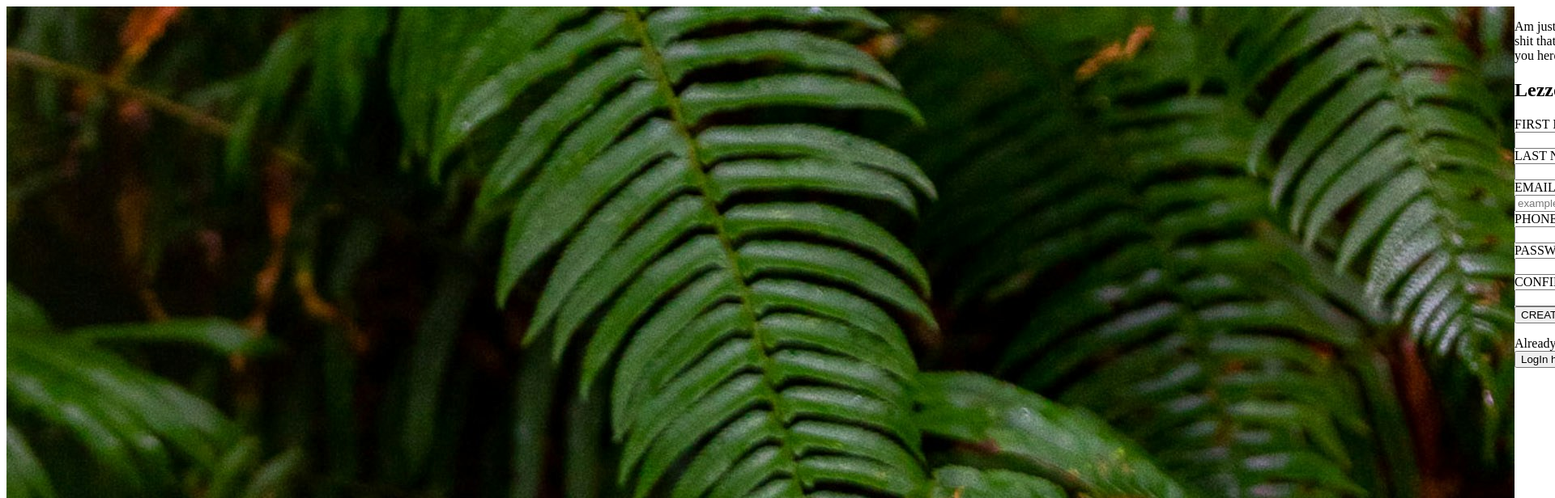
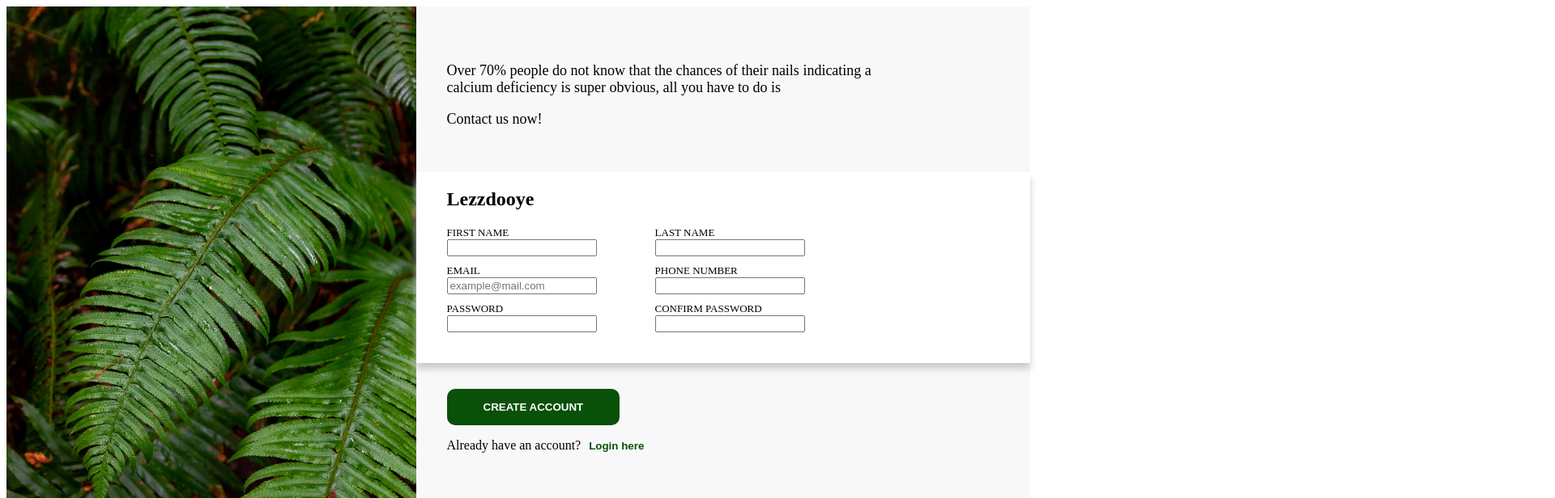
Before and after one commit to SpeciallyElite/Sign-up-Form-eg, a plain HTML site: page index.html in a window 1280 px wide. Shown: the top 616 px of the page at 81% size, 1920 px wide, since content can reach past the window. Drawn offline with Linux system fonts and the light colour scheme.

Commit message:
Okay done for the night with the css, tiny bit of js left tho

```diff
--- a/index.html
+++ b/index.html
@@ -1,10 +1,12 @@
 <!DOCTYPE html>
 <html lang="en">
+
 <head>
     <meta charset="UTF-8">
     <meta name="viewport" content="width=device-width, initial-scale=1.0">
     <title>Document</title>
 </head>
+
 <body>
     <div class="outer">
         <div class="left">
@@ -12,20 +14,25 @@
         </div>
         <div class="right">
             <div class="header">
-                <p>Am just going to type some shit that might be of help to you here on some type shi</p>
+                <p>Over 70% people do not know that the chances of their nails indicating a calcium deficiency is super obvious, all you have to do is</p>
+                <p>Contact us now!</p>
             </div>
             <div class="middle">
-                <h2>Lezzdoit</h2>
-                <div class="middle-work">
                 <form action="#" method="post">
+                    <div class="middle_work">
+                        <h2>Lezzdooye</h2>
+                        <div class="inputs">
+                            <div class="pair">
                                 <div>
                                     <label for="first_name">FIRST NAME</label>
-                            <input type="text" name="first_name" id="first_name" >
+                                    <input type="text" name="first_name" id="first_name">
                                 </div>
                                 <div>
                                     <label for="last_name">LAST NAME</label>
                                     <input type="text" name="last_name" id="last_name">
                                 </div>
+                            </div>
+                            <div class="pair">
                                 <div>
                                     <label for="email">EMAIL</label>
                                     <input type="email" name="email" id="email" placeholder="example@mail.com">
@@ -34,6 +41,8 @@
                                     <label for="phone_number">PHONE NUMBER</label>
                                     <input type="number" name="phone_number" id="phone_number">
                                 </div>
+                            </div>
+                            <div class="pair">
                                 <div>
                                     <label for="password">PASSWORD</label>
                                     <input type="text" name="password" id="password">
@@ -42,17 +51,18 @@
                                     <label for="confirm_password">CONFIRM PASSWORD</label>
                                     <input type="text" name="confirm_password" id="confirm_password">
                                 </div>
-
+                            </div>
+                        </div>
+                    </div>
                     <div class="form_footer">
-                            <button type="submit" class="submit_button">CREATE ACCOUNT</button>
-                            <p>Already have an account? <button type="submit" class="submit_button">LogIn here</button></p>
+                        <button type="submit" class="submit_button">CREATE   ACCOUNT</button>
+                        <p>Already have an account? <button type="button" class="login_button">Login here</button></p>
                     </div>
                 </form>
             </div>
         </div>
-
-        </div>
     </div>
 </body>
 <link rel="stylesheet" href="styles.css">
+
 </html>
--- a/styles.css
+++ b/styles.css
@@ -1,4 +1,98 @@
-.outer{
-    display: flex;
-    flex-direction:row;
+    .outer{
+        display: flex;
+        flex-direction:row;
+        height: 100vh;
+    }
+
+    .left {
+        flex: 0 0 40%;
+    }
+
+    .right {
+        flex: 1;
+        display: flex;
+        flex-direction: column;
+        /* border-style: solid;
+        border-radius: 1px;
+        border-color: black; */
+        padding-top: 4%;
+        background-color: rgb(248, 248, 248);
+    }
+
+    .left img{
+        width: 100%;
+        height: 100%;
+        object-fit: cover;
+    }
+
+    .header{
+        /* border-radius: 1px;
+        border-style: solid;
+        border-color: blue; */
+        padding-left: 5%;
+        padding-bottom: 5%;
+        margin-right: 9rem;
+        font-size: large    ;
+    }
+
+    form{
+        display: flex;
+        flex-direction: column;
+    }
+
+    .middle_work{
+        /* border-radius: 1px;
+        border-style: solid;
+        border-color: red; */
+        padding-left: 5%;
+        background-color: white;
+        box-shadow: 0 7px 8px rgb(202, 202, 202);
+        padding-bottom: 5%;
+    }
+
+    .inputs{
+        display: flex;
+        flex-direction: column;
+        gap: 10px;
+        flex: 1;
+    }
+
+    .pair{
+        display: flex;
+        gap: 10%;
+    }
+
+    .pair > div{
+        display: flex;
+        flex-direction: column;
+        font-size: small;
+    }
+
+    .form_footer{
+        /* border-radius: 1px;
+        border-style: solid;
+        border-color: green; */
+        padding-left: 5%;
+        padding-top: 2rem;
+    }
+
+.submit_button{
+    border-radius: 10px;
+    border: none;
+    padding-top: 15px;
+    padding-bottom: 15px;
+    padding-right: 45px;
+    padding-left: 45px;
+    color: white;
+    font-weight: bold;
+    background-color: rgb(9, 80, 9);
+    cursor: pointer;
 }
+
+.login_button{
+    border:none;
+    background-color: rgb(248, 248, 248);
+    font-weight: bold;
+    cursor: pointer;
+    color: rgb(9, 80, 9);
+}
```
Lines whose indentation alone changed are shown as unchanged.
